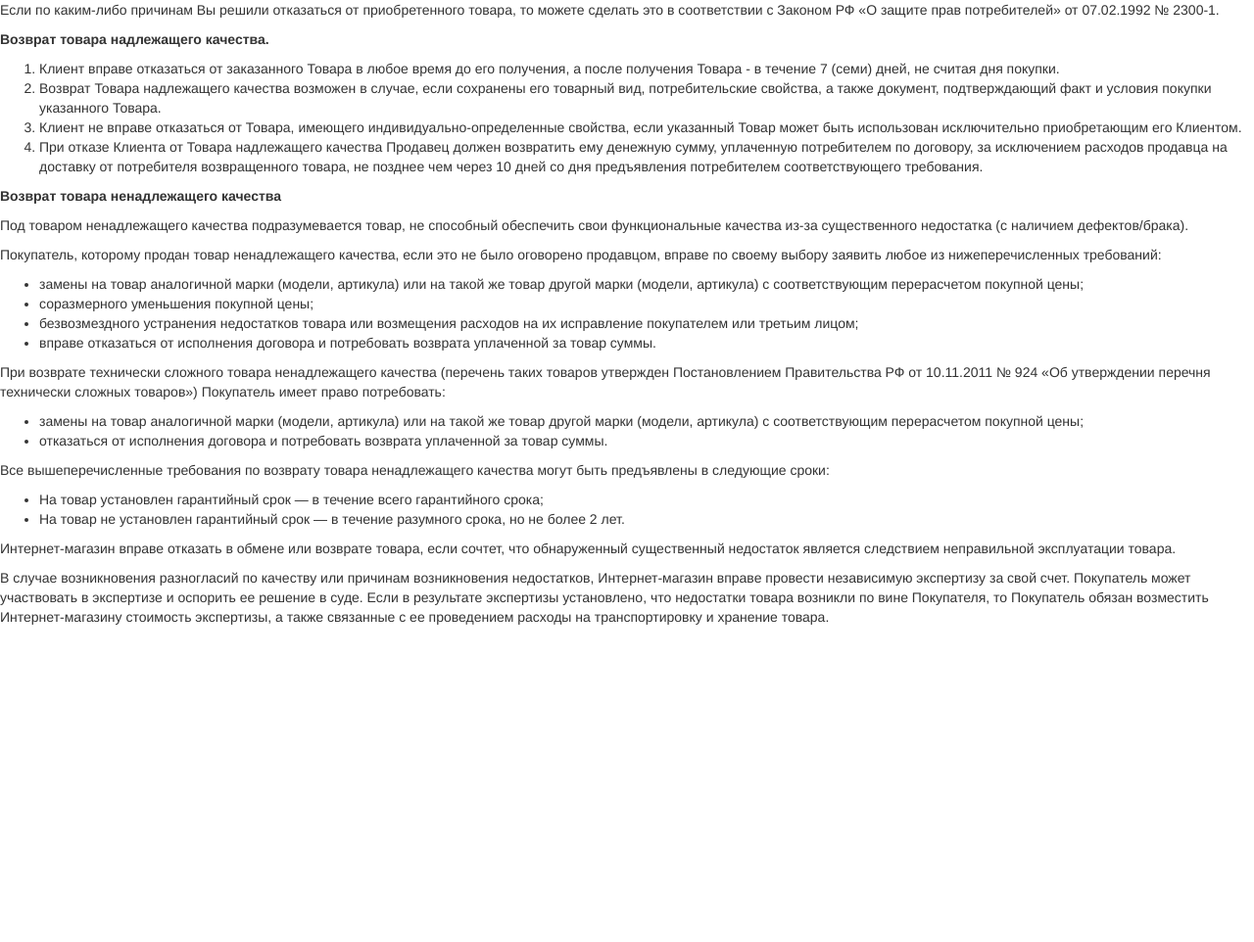
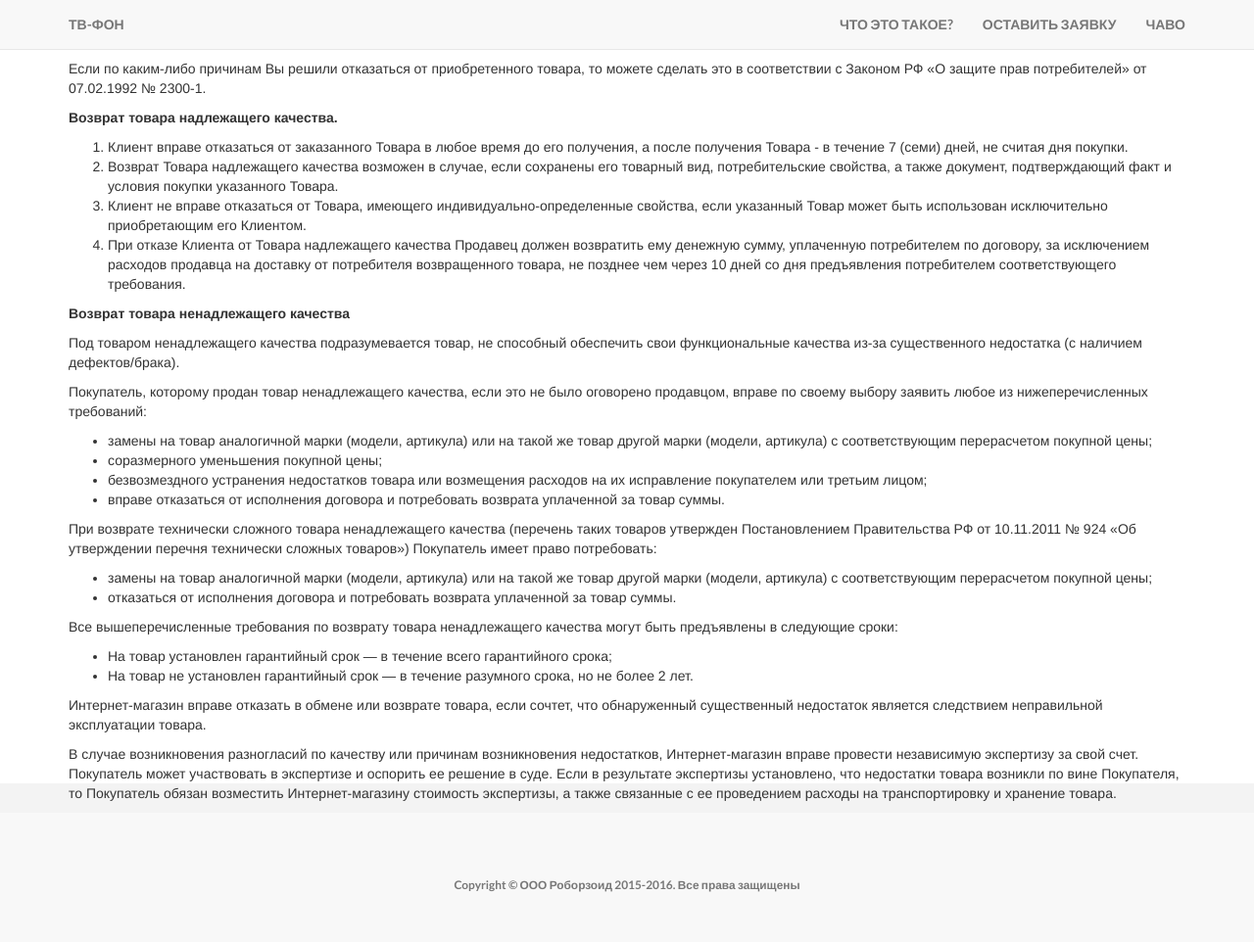
Before and after one commit to bolatkhan/tvphone-latest, a PHP site: page /refund.html in a window 1280 px wide. Shown: the whole page at 98% size. Before the commit the page ends 638 px from the top, so only its background shows below. Run offline with PHP 8.4, Linux system fonts and the light colour scheme; some libraries are stand-ins or nearby versions.

Commit message:
Footer and  header to refund.html
added footer and header as in index.php

```diff
--- a/index.php
+++ b/index.php
@@ -49,7 +49,7 @@
                     <span class="icon-bar"></span>
                     <span class="icon-bar"></span>
                 </button>
-                <a class="navbar-brand topnav" href="#">ТВ-ФОН</a>
+                <a class="navbar-brand topnav" href="index.php">ТВ-ФОН</a>
             </div>
             <!-- Collect the nav links, forms, and other content for toggling -->
             <div class="collapse navbar-collapse" id="bs-example-navbar-collapse-1">
--- a/refund.html
+++ b/refund.html
@@ -1,67 +1,90 @@
-<html>
+    <!DOCTYPE html PUBLIC "-//W3C//DTD XHTML 1.0 Transitional//EN" "http://www.w3.org/TR/xhtml1/DTD/xhtml1-transitional.dtd">
+
+    <html lang="ru" xmlns="http://www.w3.org/1999/xhtml">
     <head>
-	<meta http-equiv="Content-Type" content="text/html; charset=UTF-8">
-	<style></style>
-	  <!-- <meta charset="utf-8">
+
+    <meta charset="utf-8">
     <meta http-equiv="X-UA-Compatible" content="IE=edge">
     <meta name="viewport" content="width=device-width, initial-scale=1">
     <meta name="description" content="">
     <meta name="author" content="">
--->
-    <title>Возврат</title>
-<!--
+
+    <title>FAQ</title>
+
     <!-- Bootstrap Core CSS -->
     <link href="css/bootstrap.min.css" rel="stylesheet">
 
     <!-- Custom CSS -->
-    <!-- <link href="css/landing-page.css" rel="stylesheet">
+    <link href="css/landing-page.css" rel="stylesheet">
     <link href="css/custom_style.css" rel="stylesheet">
     <link href="css/form-basic.css" rel="stylesheet">
 
- -->
+    <!-- Custom Fonts -->
+    <link href="font-awesome/css/font-awesome.min.css" rel="stylesheet" type="text/css">
+    <link href="http://fonts.googleapis.com/css?family=Lato:300,400,700,300italic,400italic,700italic" rel="stylesheet" type="text/css">
 
-    <!-- Custom Fonts -->
-    <!-- <link href="font-awesome/css/font-awesome.min.css" rel="stylesheet" type="text/css">
-    <link href="http://fonts.googleapis.com/css?family=Lato:300,400,700,300italic,400italic,700italic" rel="stylesheet" type="text/css">
--->
+    <!-- HTML5 Shim and Respond.js IE8 support of HTML5 elements and media queries -->
+    <!-- WARNING: Respond.js doesn't work if you view the page via file:// -->
+    <!--[if lt IE 9]>
+    <script src="https://oss.maxcdn.com/libs/html5shiv/3.7.0/html5shiv.js"></script>
+    <script src="https://oss.maxcdn.com/libs/respond.js/1.4.2/respond.min.js"></script>
+    <![endif]-->
         </head>
 
+        <style>
+            .faq {
+                font-family: "Helvetica Neue",Helvetica,Arial,sans-serif;
+                font-size: 14px;
+                line-height: 1.42857143;
+                color: #333;
+                font-weight: normal;
+            }
+
+
+        </style>
             <body>
-
- <!-- Navigation
+                <!-- Navigation -->
                 <nav class="navbar navbar-default navbar-fixed-top topnav" role="navigation">
                     <div class="container topnav">
                         <!-- Brand and toggle get grouped for better mobile display -->
-            <!-- <div class="navbar-header">
+                        <div class="navbar-header">
                             <button type="button" class="navbar-toggle" data-toggle="collapse" data-target="#bs-example-navbar-collapse-1">
                                 <span class="sr-only">Toggle navigation</span>
                                 <span class="icon-bar"></span>
                                 <span class="icon-bar"></span>
                                 <span class="icon-bar"></span>
                             </button>
-                <a class="navbar-brand topnav" href="#">ТВ-ФОН</a>
+                            <a class="navbar-brand topnav" href="index.php">ТВ-ФОН</a>
                         </div>
                         <!-- Collect the nav links, forms, and other content for toggling -->
-            <!-- <div class="collapse navbar-collapse" id="bs-example-navbar-collapse-1">
+                        <div class="collapse navbar-collapse" id="bs-example-navbar-collapse-1">
                             <ul class="nav navbar-nav navbar-right">
                 <!--    <li>
                 <a href="#about">About</a>
             </li>-->
-                    <!-- <li>
-                        <a href="#services">ЧТО ЭТО ТАКОЕ?</a>
+            <li>
+                <a href="index.php#services">ЧТО ЭТО ТАКОЕ?</a>
             </li>
             <li>
                 <!-- <p class="phone"> +7(919) 640 19 32</p> -->
-                        <!-- <a href="#buy">ЗАКАЗАТЬ</a>
-
-
+                <a href="index.php#buy">ОСТАВИТЬ ЗАЯВКУ</a>
+            </li>
+            <li>
+                <!-- <p class="phone"> +7(919) 640 19 32</p> -->
+                <a href="FAQ/index.html">ЧАВО</a>
             </li>
         </ul>
     </div>
     <!-- /.navbar-collapse -->
-        <!-- </div>
+</div>
 <!-- /.container -->
-    <!-- </nav> -->
+</nav>
+<br>
+<br>
+<br>
+<div class="container faq">
+    <div class="row">
+        <div class="col-lg-12 col-sm-12">
             <p>Если по каким-либо причинам Вы решили отказаться от приобретенного товара, то можете сделать это в соответствии с Законом РФ «О защите прав потребителей» от 07.02.1992 № 2300-1.</p>
             <p><strong>Возврат товара надлежащего качества.</strong></p>
             <ol>
@@ -92,6 +115,46 @@
                         </ul></p>
                         <p>Интернет-магазин вправе отказать в обмене или возврате товара, если сочтет, что обнаруженный существенный недостаток является следствием неправильной эксплуатации товара.</p>
                         <p>В случае возникновения разногласий по качеству или причинам возникновения недостатков, Интернет-магазин вправе провести независимую экспертизу за свой счет. Покупатель может участвовать в экспертизе и оспорить ее решение в суде. Если в результате экспертизы установлено, что недостатки товара возникли по вине Покупателя, то Покупатель обязан возместить Интернет-магазину стоимость экспертизы, а также связанные с ее проведением расходы на транспортировку и хранение товара.</p>
+                    </div>
+                </div>
+            </div>
+            <!-- /.container -->
+
+
+
+
+            <!-- Footer -->
+            <footer>
+                <div class="container">
+                    <div class="row">
+                        <div class="col-lg-12">
+                <!--   <ul class="list-inline">
+                <li>
+                <a href="#">НА ГЛАВНУЮ</a>
+                </li>
+                <li class="footer-menu-divider">⋅</li>
+                <li>
+                <a href="#services">ЧТО ЭТО ТАКОЕ?</a>
+                </li>
+            </ul>-->
+            <p class="copyright text-muted small">Copyright © ООО Роборзоид 2015-2016. Все права защищены</p>
+        </div>
+    </div>
+</div>
+</footer>
+
+
+    <!-- jQuery
+    <script src="js/jquery.js"></script>-->
+    <script src="http://code.jquery.com/jquery-1.5.2.min.js"></script>
+
+    <!-- Bootstrap Core JavaScript -->
+    <script src="js/bootstrap.min.js"></script>
+
+    <script src="http://ajax.googleapis.com/ajax/libs/jquery/1.7/jquery.js"></script>
+    <script src="http://malsup.github.com/jquery.form.js"></script>
+
+
 
 </body>
 </html>
```
Also changed, not shown: refund_old.html (added, +97 -0 lines). Lines whose indentation alone changed are shown as unchanged.
